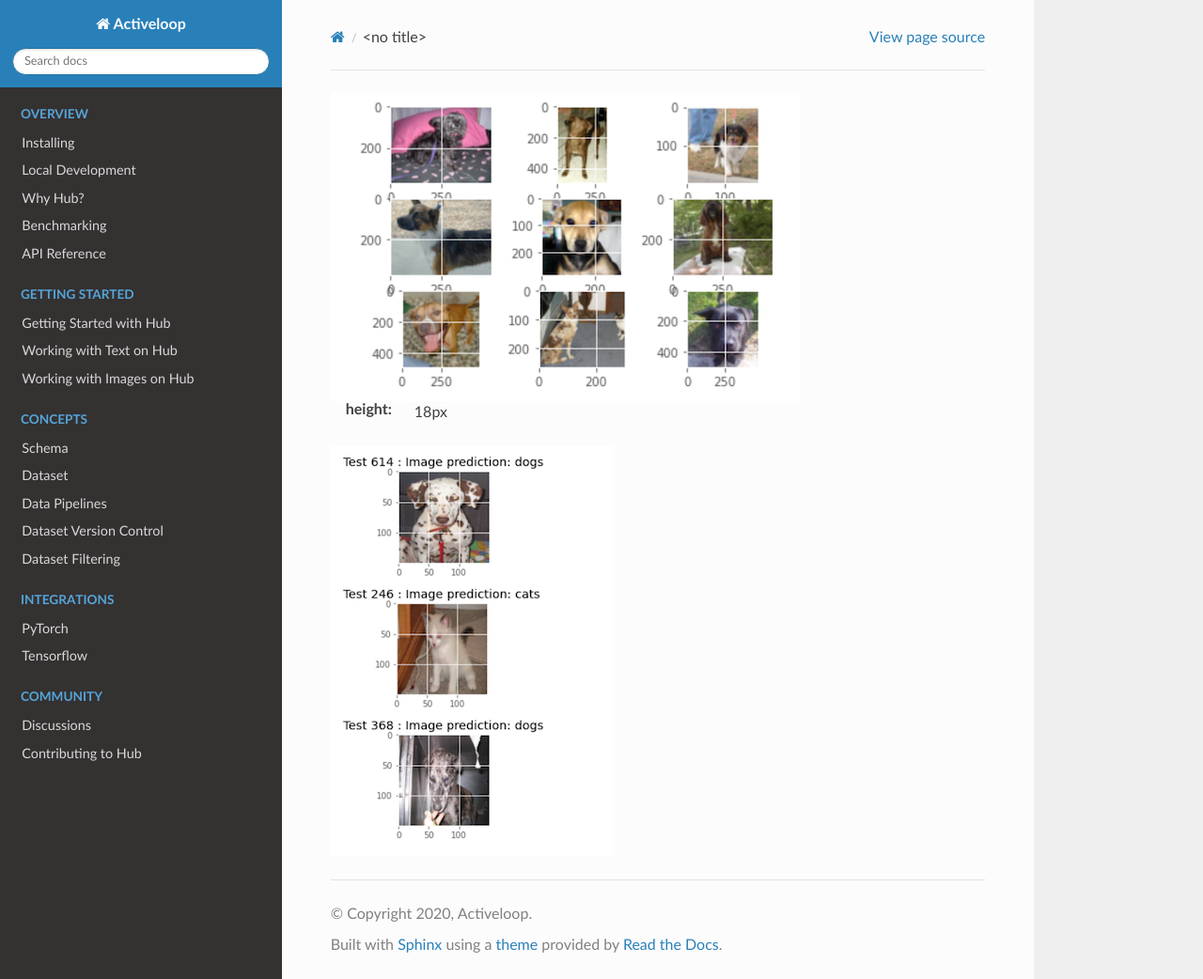
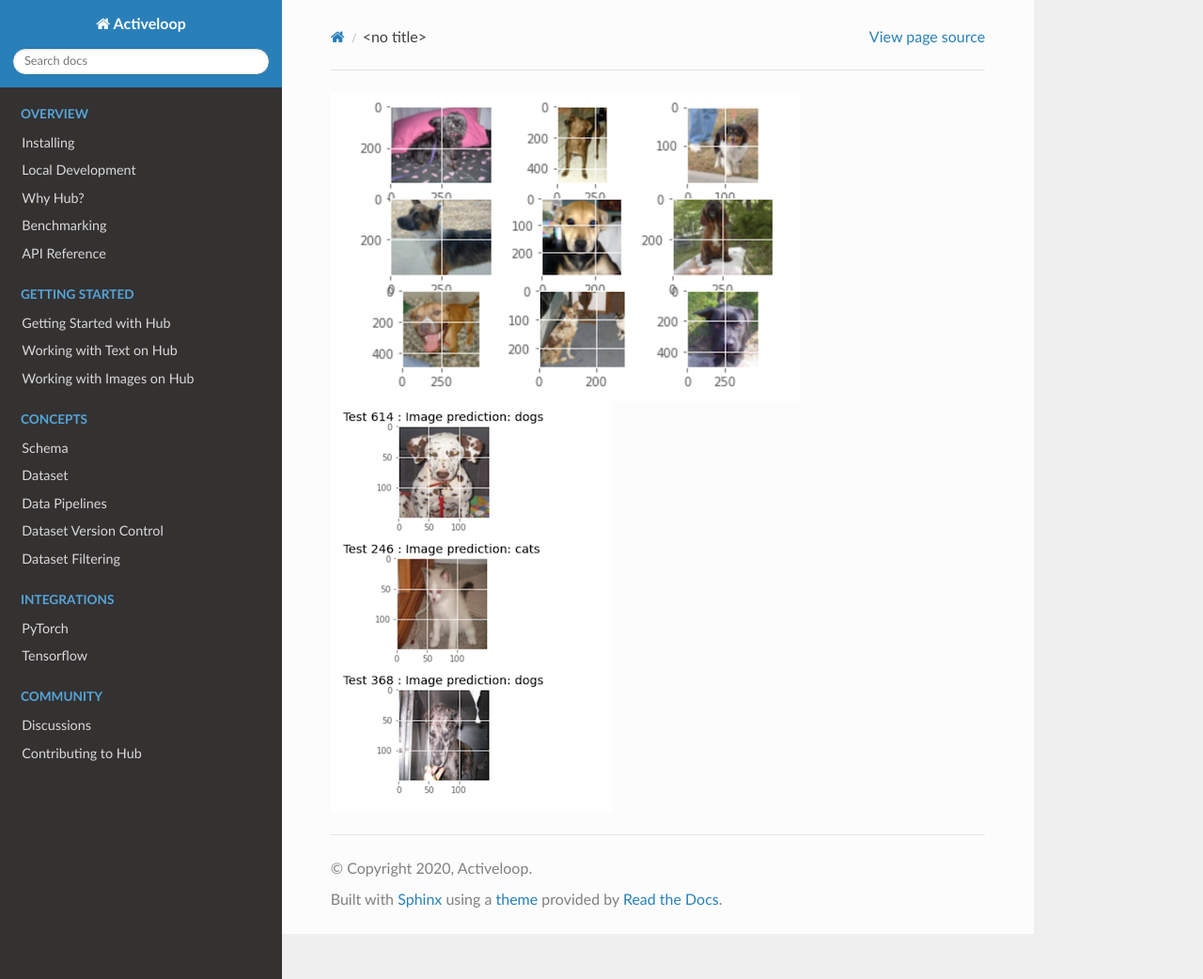
Before and after one commit to activeloopai/deeplake, a Sphinx documentation site: the page built from docs/source/img/image_link.rst, in a window 1280 px wide and 1042 px high. Shown: the whole window at 94% size. Built offline with Sphinx 7.4.7 and the Read the Docs theme 2.0.0, drawn with Linux system fonts in a browser that asks for light colours.

Commit message:
Add img folder to store images linked with docs

```diff
--- a/docs/source/img/image_link.rst
+++ b/docs/source/img/image_link.rst
@@ -1,5 +1,2 @@
-
 .. image:: working_with_images1.png
-:height: 18px
-
 .. image:: working_with_images2.png
```
